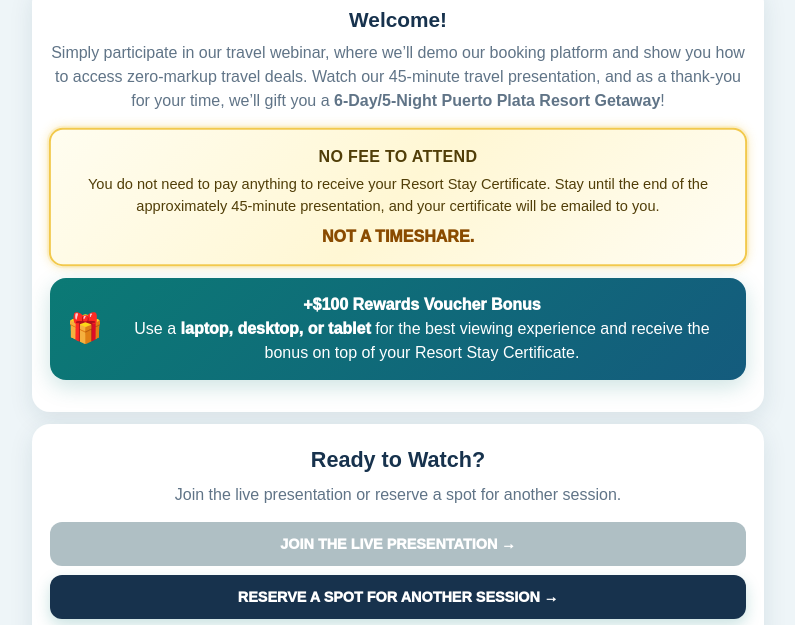
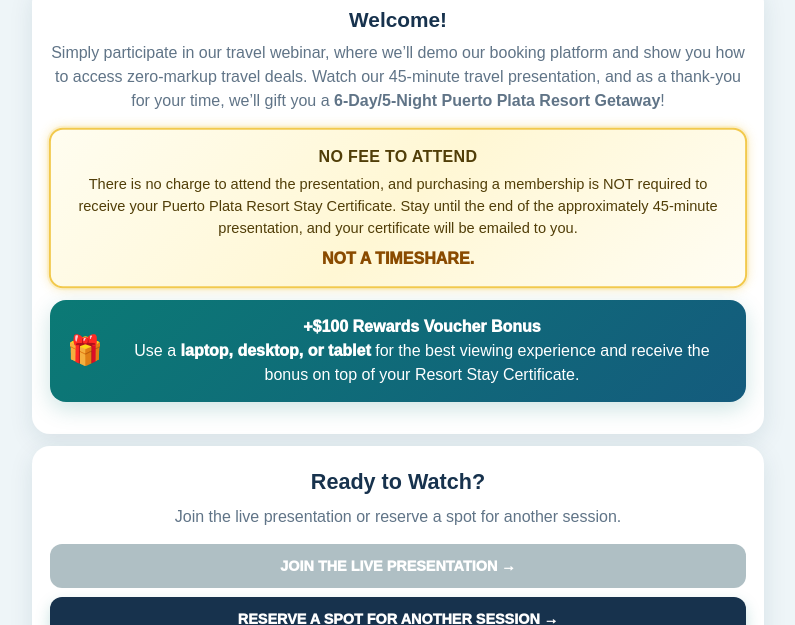
Before and after one commit to aht-travel/PuertoPlata-Offer, a plain HTML site: page index.html in a window 1280 px wide. Shown: the part 422-1047 px from the top of the page, without its empty margins (242-1037 px from the left). Drawn offline with Linux system fonts and the light colour scheme.

Commit message:
Update index.html

```diff
--- a/index.html
+++ b/index.html
@@ -25,7 +25,7 @@
     <p>Simply participate in our travel webinar, where we&rsquo;ll demo our booking platform and show you how to access zero-markup travel deals. Watch our 45-minute travel presentation, and as a thank-you for your time, we&rsquo;ll gift you a <strong>6-Day/5-Night Puerto Plata Resort Getaway</strong>!</p>
     <div class="pulse-notice" role="note" aria-label="Certificate requirements">
       <strong>NO FEE TO ATTEND</strong>
-      <p>You do not need to pay anything to receive your Resort Stay Certificate. Stay until the end of the approximately 45-minute presentation, and your certificate will be emailed to you.</p>
+      <p>There is no charge to attend the presentation, and purchasing a membership is NOT required to receive your Puerto Plata Resort Stay Certificate. Stay until the end of the approximately 45-minute presentation, and your certificate will be emailed to you.</p>
       <span class="not-timeshare">NOT A TIMESHARE.</span>
     </div>
     <section class="bonus" aria-label="Wide-screen device bonus">
```
